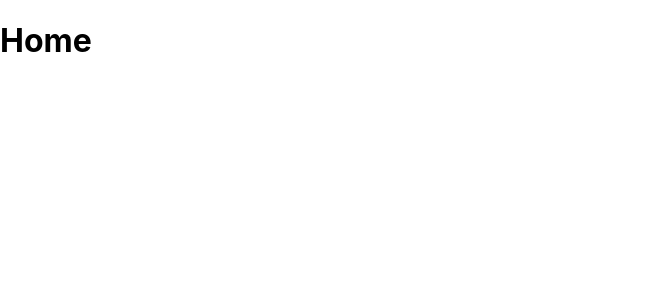
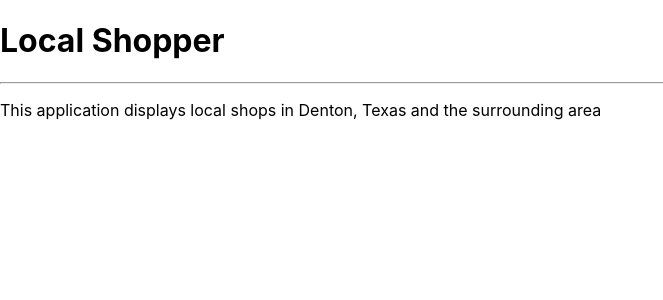
Before and after one commit to veritycarlos/local-shopper, a React (Create React App) app: page / in a window 1280 px wide. Shown: the top 300 px of the page, without its empty margins (0-663 px from the left). Built offline with nearby package versions, Linux system fonts and the light colour scheme.

Commit message:
added router to app

```diff
--- a/src/components/App.js
+++ b/src/components/App.js
@@ -1,12 +1,16 @@
 // import './App.css';
 import Home from './Home';
 import React from 'react';
+import { BrowserRouter as Router, Route, Switch } from 'react-router-dom';
+
 
 function App() {
   return (
-    <div className="App">
-      <Home />
-    </div>
+    <Router>
+        <div className="App">
+            <Home />
+        </div>
+    </Router>
   );
 }
 
--- a/src/components/Home.js
+++ b/src/components/Home.js
@@ -2,7 +2,11 @@ import React from 'react';
 
 function Home() {
     return (
-        <h1>Home</h1>
+        <div>
+            <h1>Local Shopper</h1>
+            <hr/>
+            <p>This application displays local shops in Denton, Texas and the surrounding area</p>
+        </div>
     )
 }
 
```
